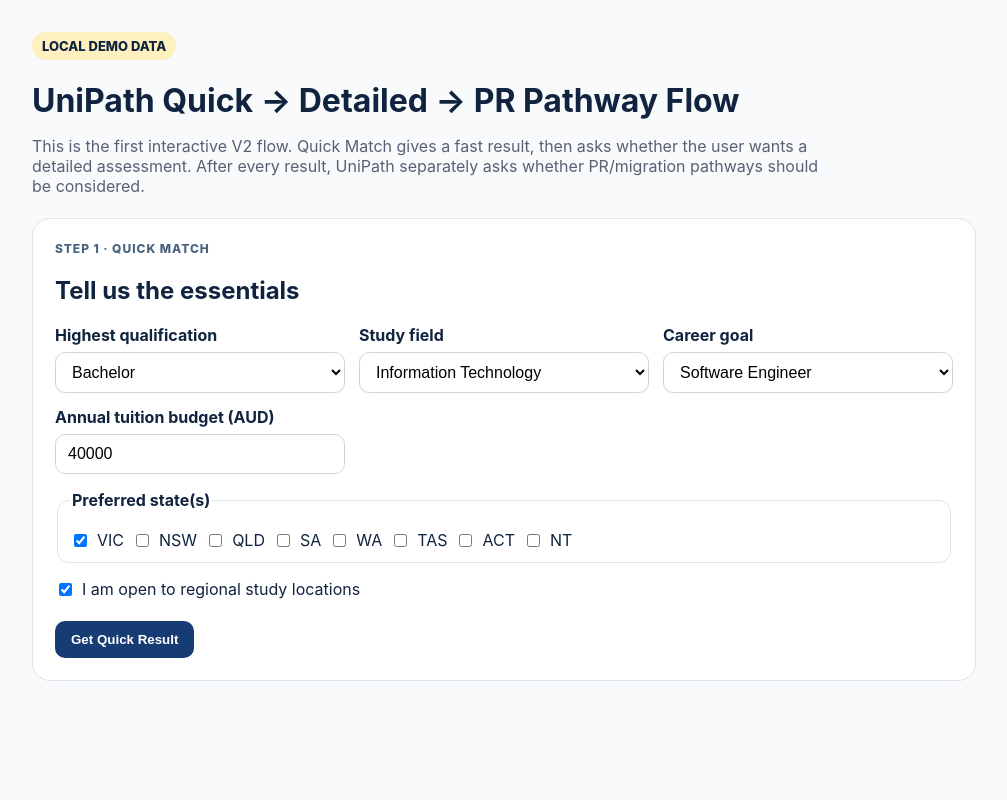
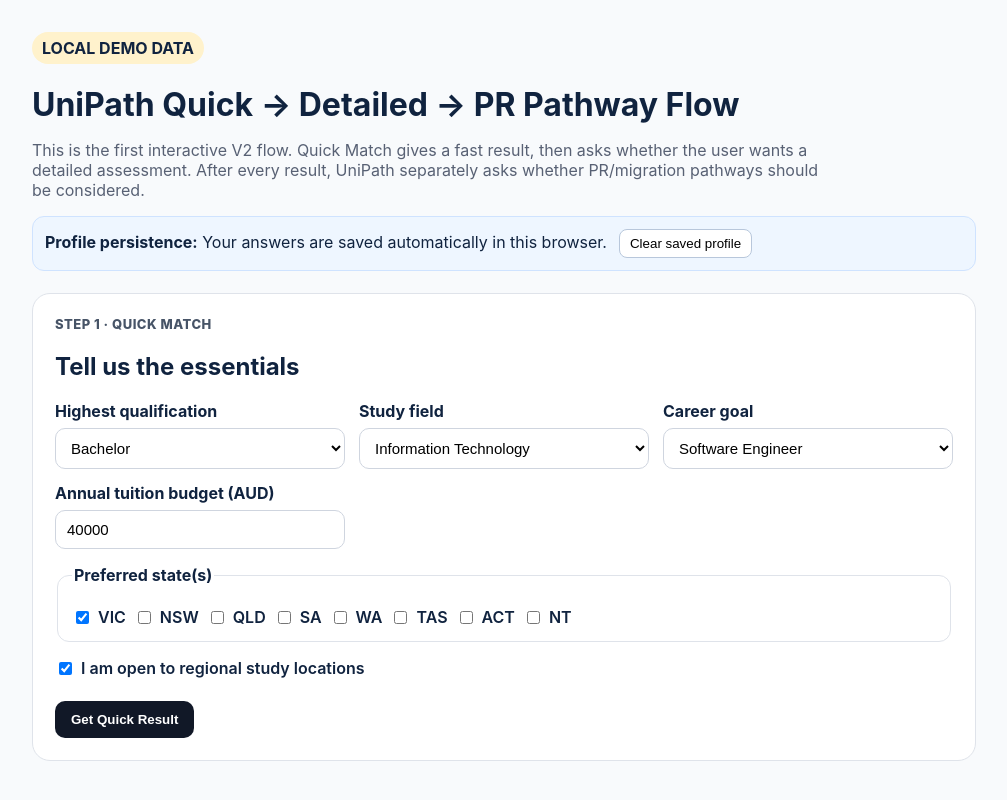
Before and after one commit to bkushen/unipath-australia, a Next.js app: page /local-v2/quick-match in a window 1280 px wide. Shown: the top 800 px of the page, without its empty margins (136-1143 px from the left). Built offline with nearby package versions, Linux system fonts and the light colour scheme.

Commit message:
Persist Quick Match profile in browser

```diff
--- a/app/local-v2/quick-match/page.tsx
+++ b/app/local-v2/quick-match/page.tsx
@@ -1,6 +1,7 @@
 "use client";
 
-import { useMemo, useState } from "react";
+import { useEffect, useMemo, useState } from "react";
+import { clearLocalV2Profile, loadLocalV2Profile, saveLocalV2Profile } from "@/lib/local-v2/profile-storage";
 import { rankCourses } from "@/lib/local-v2/recommendation-engine";
 import type { AustralianState, MigrationImportance, StudentDecisionProfile } from "@/lib/local-v2/types";
 
@@ -35,6 +36,22 @@
   const [stage, setStage] = useState<Stage>("quick-input");
   const [resultSource, setResultSource] = useState<ResultSource>("quick");
   const [migrationChoice, setMigrationChoice] = useState<MigrationImportance>("consider");
+  const [storageReady, setStorageReady] = useState(false);
+  const [restoredProfile, setRestoredProfile] = useState(false);
+
+  useEffect(() => {
+    const saved = loadLocalV2Profile();
+    if (saved) {
+      setProfile({ ...initialProfile, ...saved });
+      setRestoredProfile(true);
+    }
+    setStorageReady(true);
+  }, []);
+
+  useEffect(() => {
+    if (!storageReady) return;
+    saveLocalV2Profile(profile);
+  }, [profile, storageReady]);
 
   const standardResults = useMemo(
     () => rankCourses({ ...profile, migrationImportance: "none" }),
@@ -71,6 +88,15 @@
   };
 
   const runMigrationAware = () => setStage("migration-result");
+
+  const resetSavedProfile = () => {
+    clearLocalV2Profile();
+    setProfile(initialProfile);
+    setStage("quick-input");
+    setResultSource("quick");
+    setMigrationChoice("consider");
+    setRestoredProfile(false);
+  };
 
   const ResultCards = ({ migration = false }: { migration?: boolean }) => {
     const results = migration ? topMigration : topStandard;
@@ -111,6 +137,12 @@
         <p style={{ color: "#586174", maxWidth: 800 }}>
           This is the first interactive V2 flow. Quick Match gives a fast result, then asks whether the user wants a detailed assessment. After every result, UniPath separately asks whether PR/migration pathways should be considered.
         </p>
+        <div style={{ marginTop: 12, padding: 12, borderRadius: 12, background: "#eef6ff", border: "1px solid #cfe3ff" }}>
+          <strong>Profile persistence:</strong> {restoredProfile ? "Your previous local profile was restored automatically." : "Your answers are saved automatically in this browser."}
+          <button type="button" onClick={resetSavedProfile} style={{ marginLeft: 12, border: "1px solid #b8c7db", background: "#fff", borderRadius: 8, padding: "6px 10px", cursor: "pointer" }}>
+            Clear saved profile
+          </button>
+        </div>
       </div>
 
       {stage === "quick-input" && (
@@ -246,7 +278,7 @@
             </div>
             <div style={buttonRowStyle}>
               <button type="button" onClick={() => setStage(resultSource === "quick" ? "quick-result" : "detailed-result")} style={secondaryButtonStyle}>Back to result</button>
-              <button type="button" onClick={() => { setProfile(initialProfile); setStage("quick-input"); }} style={primaryButtonStyle}>Start again</button>
+              <button type="button" onClick={resetSavedProfile} style={primaryButtonStyle}>Start again</button>
             </div>
           </section>
         </>
@@ -288,14 +320,14 @@
 const cardStyle = { border: "1px solid #e2e6ed", borderRadius: 14, padding: 16, background: "#fbfcfe" } as const;
 const formGridStyle = { display: "grid", gridTemplateColumns: "repeat(auto-fit, minmax(240px, 1fr))", gap: 14 } as const;
 const labelStyle = { display: "grid", gap: 7, fontWeight: 650 } as const;
-const inputStyle = { width: "100%", border: "1px solid #cfd5df", borderRadius: 10, padding: "10px 12px", fontSize: 16, background: "#fff" } as const;
-const fieldsetStyle = { border: "1px solid #dfe3ea", borderRadius: 12, padding: 12, marginTop: 16 } as const;
-const checkStyle = { display: "flex", gap: 7, alignItems: "center" } as const;
-const primaryButtonStyle = { border: 0, borderRadius: 10, padding: "11px 16px", background: "#173b73", color: "#fff", fontWeight: 750, cursor: "pointer" } as const;
-const secondaryButtonStyle = { border: "1px solid #b9c1ce", borderRadius: 10, padding: "11px 16px", background: "#fff", color: "#1f2937", fontWeight: 700, cursor: "pointer" } as const;
+const inputStyle = { width: "100%", border: "1px solid #cfd5df", borderRadius: 10, padding: "10px 11px", fontSize: 15, background: "#fff" } as const;
+const fieldsetStyle = { border: "1px solid #dfe3ea", borderRadius: 12, padding: 14, marginTop: 16 } as const;
+const checkStyle = { display: "inline-flex", alignItems: "center", gap: 6, fontWeight: 600 } as const;
 const buttonRowStyle = { display: "flex", flexWrap: "wrap", gap: 10, marginTop: 20 } as const;
-const scoreGridStyle = { display: "grid", gridTemplateColumns: "repeat(3, minmax(0, 1fr))", gap: 8, marginTop: 14, fontSize: 14 } as const;
-const stepStyle = { fontSize: 12, fontWeight: 800, letterSpacing: ".08em", color: "#48627f" } as const;
-const rankStyle = { display: "inline-block", padding: "4px 8px", borderRadius: 999, background: "#eef4ff", fontWeight: 750, fontSize: 13 } as const;
-const demoBadgeStyle = { display: "inline-block", padding: "6px 10px", borderRadius: 999, background: "#fff0bf", fontWeight: 800, fontSize: 13 } as const;
-const warningStyle = { marginTop: 18, padding: 14, borderRadius: 12, background: "#fff5dc", color: "#704b00" } as const;
+const primaryButtonStyle = { border: 0, borderRadius: 10, background: "#111827", color: "#fff", padding: "11px 16px", fontWeight: 750, cursor: "pointer" } as const;
+const secondaryButtonStyle = { border: "1px solid #cfd5df", borderRadius: 10, background: "#fff", color: "#111827", padding: "11px 16px", fontWeight: 750, cursor: "pointer" } as const;
+const demoBadgeStyle = { display: "inline-block", padding: "6px 10px", borderRadius: 999, background: "#fff2cc", fontWeight: 750 } as const;
+const stepStyle = { color: "#475467", fontSize: 13, fontWeight: 800, letterSpacing: 0.5 } as const;
+const rankStyle = { color: "#344054", fontSize: 13, fontWeight: 800 } as const;
+const scoreGridStyle = { display: "grid", gridTemplateColumns: "repeat(auto-fit, minmax(130px, 1fr))", gap: 8, margin: "14px 0" } as const;
+const warningStyle = { marginTop: 18, padding: 14, borderRadius: 12, background: "#fff7ed", border: "1px solid #fed7aa", color: "#9a3412" } as const;
```
